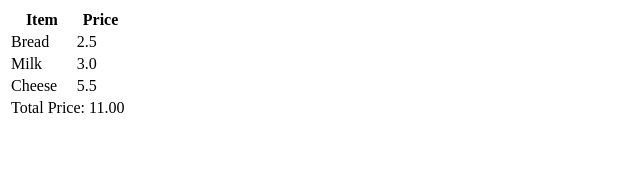
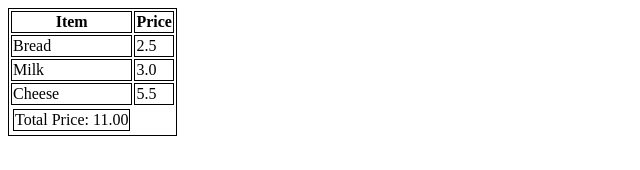
Before and after one commit to acciojob/grofers-checkout-2-anitha-anii, a website: page main.html in a window 1280 px wide. Shown: the whole page, without its empty margins (0-640 px from the left). Drawn offline with Linux system fonts and the light colour scheme.

Commit message:
created a submission

```diff
--- a/main.html
+++ b/main.html
@@ -8,7 +8,7 @@
 
 <body>
 	<!-- the entire body must be written by student -->
-	  <table id="groceryTable">
+	 <table>
     <thead>
       <tr>
         <th>Item</th>
@@ -18,19 +18,21 @@
     <tbody>
       <tr>
         <td>Bread</td>
-        <td data-ns-test="prices">2.5</td>
+        <td data-ns-test="price">2.5</td>
       </tr>
       <tr>
         <td>Milk</td>
-        <td data-ns-test="prices">3.0</td>
+        <td data-ns-test="price">3.0</td>
       </tr>
       <tr>
         <td>Cheese</td>
-        <td data-ns-test="prices">5.5</td>
+        <td data-ns-test="price">5.5</td>
       </tr>
     </tbody>
+    <tfoot>
+      <tr data-ns-test="grandTotal"></tr>
+    </tfoot>
   </table>
-
     <script type="text/javascript" src="./script.js">
 </script>
 
--- a/script.js
+++ b/script.js
@@ -1,12 +1,12 @@
     function calculateTotal() {
-      var prices = document.querySelectorAll('[data-ns-test="prices"]');
+  var prices = document.querySelectorAll('[data-ns-test="price"]');
   var total = 0;
 
   for (var i = 0; i < prices.length; i++) {
     total += parseFloat(prices[i].textContent);
   }
 
-      var table = document.getElementById('groceryTable');
+  var table = document.querySelector('[data-ns-test="grandTotal"]');
   var newRow = document.createElement('tr');
   var newCell = document.createElement('td');
 
--- a/styles.css
+++ b/styles.css
@@ -1,2 +1,5 @@
 
 /* Your CSS Code here. */
+table, tr,th,td{
+	border:1px solid black;
+	}
```
Lines whose indentation alone changed are shown as unchanged.
